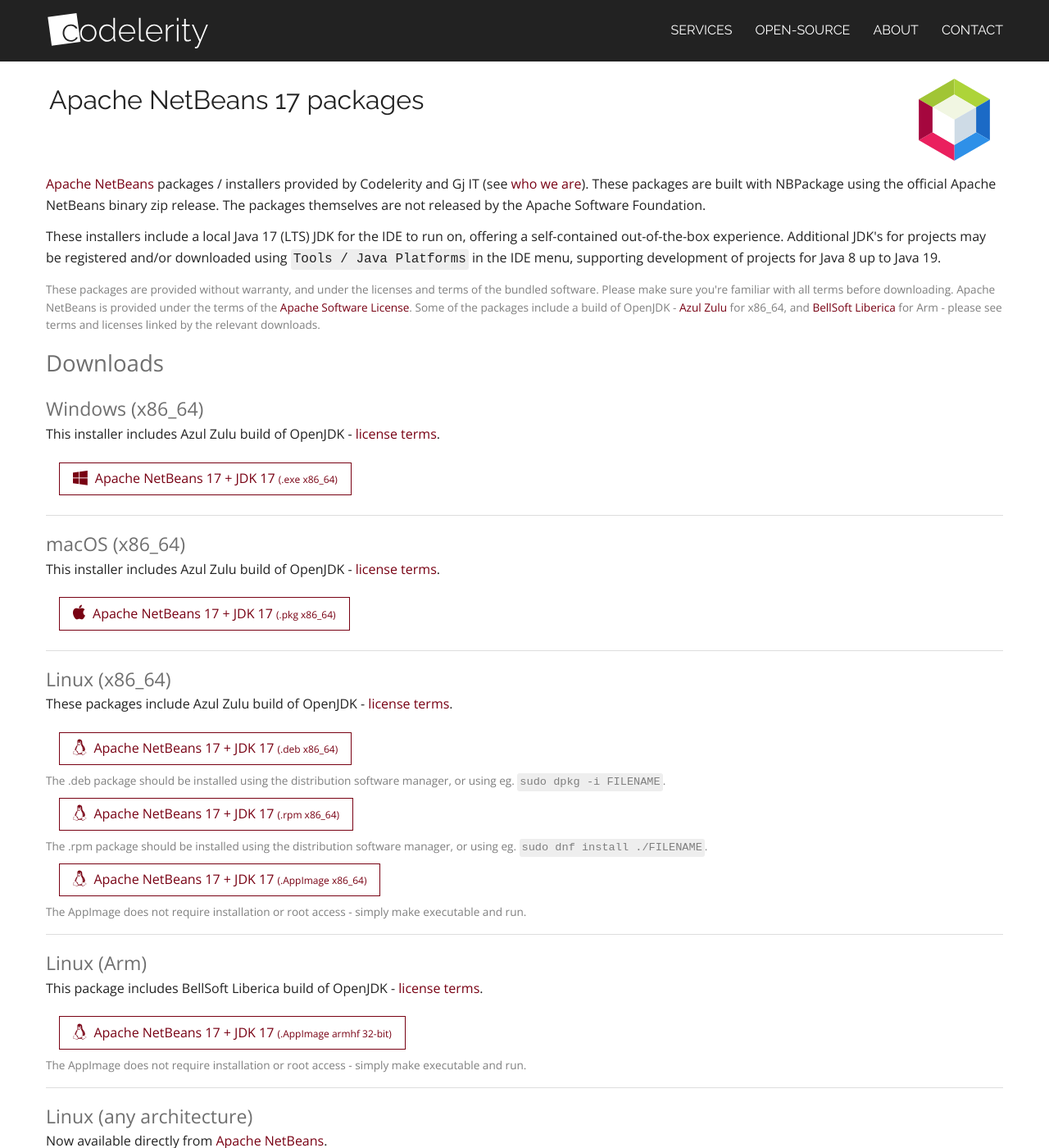
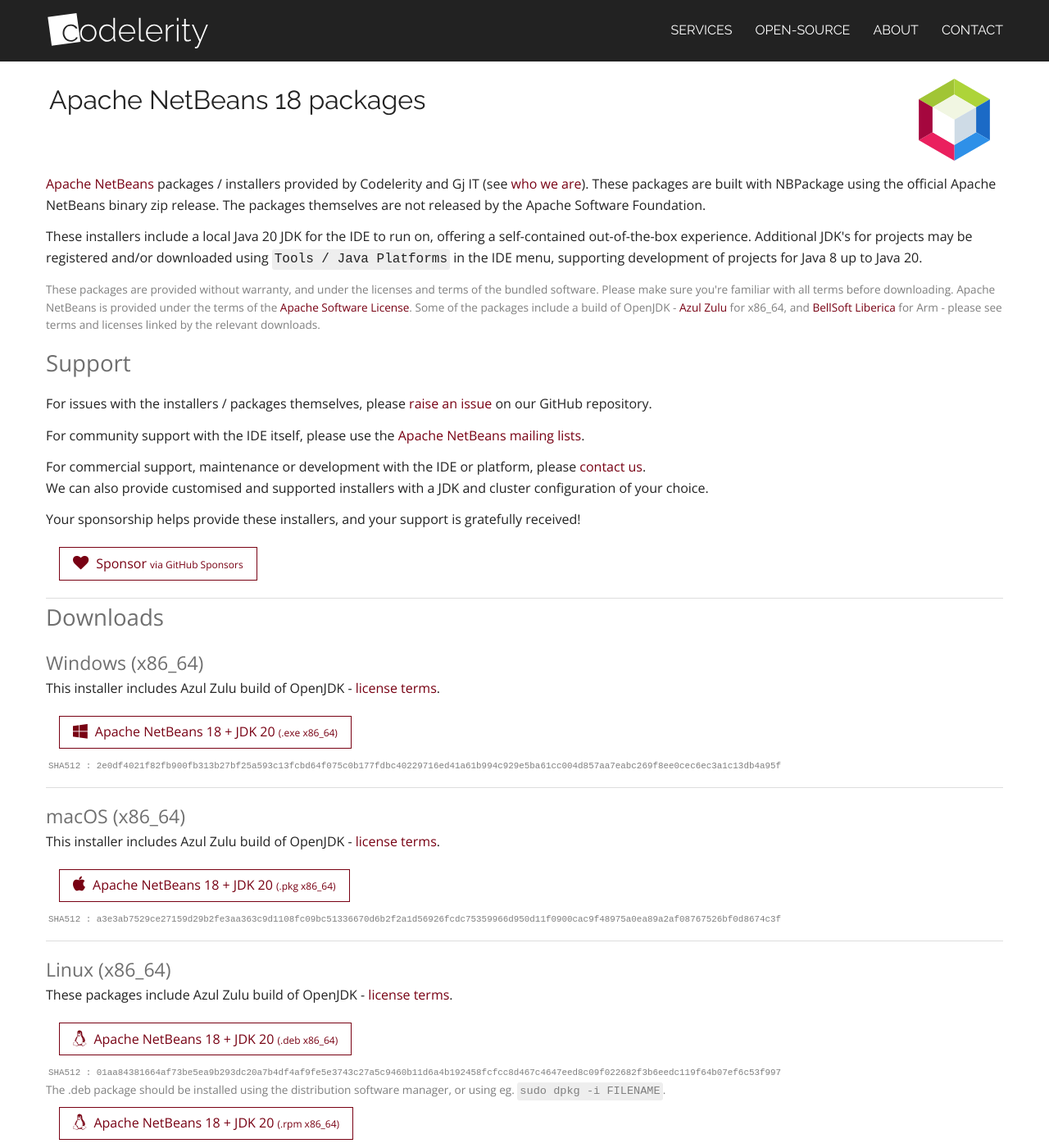
Before and after one commit to neilcsmith-net/codelerity-com-deploy, a Jekyll site: the page built from netbeans.html, in a window 1280 px wide and 1400 px high. Shown: the whole window at 82% size. Built offline with Jekyll 4.4.1, drawn with Linux system fonts in a browser that asks for light colours; nearby versions of some CDN libraries; comment, search, counter and statistics services are not loaded; some of the changed text lies outside the part shown.

Commit message:
Update NetBeans page for Apache NetBeans 18 release.

```diff
--- a/_sass/_site-netbeans.scss
+++ b/_sass/_site-netbeans.scss
@@ -15,13 +15,13 @@
     }
   }
 
+  .downloads {
+    border-top: 1px solid $light-gray;
+  }
+
   .terms, aside {
     font-size: 0.85em;
     color: $medium-gray;
-  }
-
-  .type-arch {
-    font-size: 0.75em;
   }
 
   .download-arch {
@@ -38,6 +38,15 @@
       font-size: 1.2em;
       margin-right: 0.25em;
     }
+    .type-arch, .extra-info {
+      font-size: 0.75em;
+    }
+  }
+
+  .hash {
+    line-break: anywhere;
+    font-size: 0.8em;
+    background-color: transparent;
   }
 
 }
--- a/netbeans.html
+++ b/netbeans.html
@@ -1,6 +1,6 @@
 ---
 layout: page
-title: "Apache NetBeans 17 packages"
+title: "Apache NetBeans 18 packages"
 permalink: /netbeans/
 ---
 
@@ -10,10 +10,10 @@
     are built with NBPackage using the official Apache NetBeans binary zip release.
     The packages themselves are not released by the Apache Software Foundation.
   </p>
-  <p>These installers include a local Java 17 (LTS) JDK for the IDE to run on,
+  <p>These installers include a local Java 20 JDK for the IDE to run on,
     offering a self-contained out-of-the-box experience. Additional JDK's for projects
     may be registered and/or downloaded using <code>Tools / Java Platforms</code> in the
-    IDE menu, supporting development of projects for Java 8 up to Java 19.</p>
+    IDE menu, supporting development of projects for Java 8 up to Java 20.</p>
 </section>
 
 <section class="terms">
@@ -28,57 +28,86 @@
   </p>
 </section>
 
+<section class="support">
+  <h2>Support</h2>
+  <p>For issues with the installers / packages themselves, please
+    <a href="https://github.com/codelerity/netbeans-installers/issues">raise an issue</a>
+    on our GitHub repository.</p>
+  <p>For community support with the IDE itself, please use the
+    <a href="https://netbeans.apache.org/community/mailing-lists.html">Apache NetBeans mailing lists</a>.</p>
+  <p>For commercial support, maintenance or development with the IDE or platform, please
+    <a href="/contact/">contact us</a>.<br>
+    We can also provide customised and supported installers with a JDK and cluster configuration
+    of your choice.</p>
+  <p>Your sponsorship helps provide these installers, and your support is
+    gratefully received!</p>
+  <p><a href="https://github.com/sponsors/neilcsmith-net" target="_blank"
+            class="btn"><i class="fa fa-heart"></i>
+      Sponsor
+        <span class="extra-info">via GitHub Sponsors</span></a></p>
+</section>
+
 <section class="downloads">
   <h2>Downloads</h2>
   <section class="download-arch">
     <h3>Windows (x86_64)</h3>
     <p>This installer includes Azul Zulu build of OpenJDK -
-      <a href="https://docs.azul.com/core/tpls/january-2023/zulu17_tpl.html">license terms</a>.</p>
-    <div><a href="https://github.com/codelerity/netbeans-installers/releases/download/v17-build1/Apache-NetBeans-17.exe"
+      <a href="https://docs.azul.com/core/tpls/april-2023/zulu20_tpl.html">license terms</a>.</p>
+    <div><a href="https://github.com/codelerity/netbeans-installers/releases/download/v18-build1/Apache-NetBeans-18.exe"
             class="btn"><i class="fa fa-windows"></i>
-        Apache NetBeans 17 + JDK 17
+        Apache NetBeans 18 + JDK 20
         <span class="type-arch">(.exe x86_64)</span></a></div>
+    <aside>
+      <code class="hash">SHA512 : 2e0df4021f82fb900fb313b27bf25a593c13fcbd64f075c0b177fdbc40229716ed41a61b994c929e5ba61cc004d857aa7eabc269f8ee0cec6ec3a1c13db4a95f</code>
+    </aside>
   </section>
   <section class="download-arch">
     <h3>macOS (x86_64)</h3>
     <p>This installer includes Azul Zulu build of OpenJDK -
-      <a href="https://docs.azul.com/core/tpls/january-2023/zulu17_tpl.html">license terms</a>.</p>
-    <div><a href="https://github.com/codelerity/netbeans-installers/releases/download/v17-build1/Apache-NetBeans-17.pkg"
+      <a href="https://docs.azul.com/core/tpls/april-2023/zulu20_tpl.html">license terms</a>.</p>
+    <div><a href="https://github.com/codelerity/netbeans-installers/releases/download/v18-build1/Apache-NetBeans-18.pkg"
             class="btn"><i class="fa fa-apple"></i>
-        Apache NetBeans 17 + JDK 17
+        Apache NetBeans 18 + JDK 20
         <span class="type-arch">(.pkg x86_64)</span></a></div>
+    <aside>
+      <code class="hash">SHA512 : a3e3ab7529ce27159d29b2fe3aa363c9d1108fc09bc51336670d6b2f2a1d56926fcdc75359966d950d11f0900cac9f48975a0ea89a2af08767526bf0d8674c3f</code>
+    </aside>
   </section>
   <section class="download-arch">
     <h3>Linux (x86_64)</h3>
     <p>These packages include Azul Zulu build of OpenJDK -
-      <a href="https://docs.azul.com/core/tpls/january-2023/zulu17_tpl.html">license terms</a>.</p>
-    <div><a href="https://github.com/codelerity/netbeans-installers/releases/download/v17-build1/apache-netbeans_17-1_amd64.deb"
+      <a href="https://docs.azul.com/core/tpls/april-2023/zulu20_tpl.html">license terms</a>.</p>
+    <div><a href="https://github.com/codelerity/netbeans-installers/releases/download/v18-build1/apache-netbeans_18-1_amd64.deb"
             class="btn"><i class="fa fa-linux"></i>
-        Apache NetBeans 17 + JDK 17
+        Apache NetBeans 18 + JDK 20
         <span class="type-arch">(.deb x86_64)</span></a></div>
-    <aside>The .deb package should be installed using the distribution software manager,
+    <aside><code class="hash">SHA512 : 01aa84381664af73be5ea9b293dc20a7b4df4af9fe5e3743c27a5c9460b11d6a4b192458fcfcc8d467c4647eed8c09f022682f3b6eedc119f64b07ef6c53f997</code><br>
+      The .deb package should be installed using the distribution software manager,
       or using eg. <code>sudo dpkg -i FILENAME</code>.</aside>
-    <div><a href="https://github.com/codelerity/netbeans-installers/releases/download/v17-build1/apache-netbeans-17-0.x86_64.rpm"
+    <div><a href="https://github.com/codelerity/netbeans-installers/releases/download/v18-build1/apache-netbeans-18-0.x86_64.rpm"
             class="btn"><i class="fa fa-linux"></i>
-        Apache NetBeans 17 + JDK 17
+        Apache NetBeans 18 + JDK 20
         <span class="type-arch">(.rpm x86_64)</span></a></div>
-    <aside>The .rpm package should be installed using the distribution software manager,
+    <aside><code class="hash">SHA512 : 433a84ec3d95440e1116b4d55de8f617a2cecff893f8dbd73c7827f6374ba757eafda4d0d35dd66a47d63534affe3f9152f718124c04ccef3fad97c65936c15a</code><br>
+      The .rpm package should be installed using the distribution software manager,
       or using eg. <code>sudo dnf install ./FILENAME</code>.</aside>
-    <div><a href="https://github.com/codelerity/netbeans-installers/releases/download/v17-build1/Apache_NetBeans-17-x86_64.AppImage"
+    <div><a href="https://github.com/codelerity/netbeans-installers/releases/download/v18-build1/Apache_NetBeans-18-x86_64.AppImage"
             class="btn"><i class="fa fa-linux"></i>
-        Apache NetBeans 17 + JDK 17
+        Apache NetBeans 18 + JDK 20
         <span class="type-arch">(.AppImage x86_64)</span></a></div>
-    <aside>The AppImage does not require installation or root access - simply make executable and run.</aside>
+    <aside><code class="hash">SHA512 : e48c75a13ad9210d40cffa933cbee19abc5f48dc12a80677888534298dd6bf28d246909e7138a87ac7022c6145ef240ea6502851e2a2bc0678ce2a438a2b1e31</code><br>
+      The AppImage does not require installation or root access - simply make executable and run.</aside>
   </section>
   <section class="download-arch">
     <h3>Linux (Arm)</h3>
     <p>This package includes BellSoft Liberica build of OpenJDK -
       <a href="https://bell-sw.com/liberica_eula/">license terms</a>.</p>
-    <div><a href="https://github.com/codelerity/netbeans-installers/releases/download/v17-build1/Apache_NetBeans-17-arm.AppImage"
+    <div><a href="https://github.com/codelerity/netbeans-installers/releases/download/v18-build1/Apache_NetBeans-18-arm.AppImage"
             class="btn"><i class="fa fa-linux"></i>
-        Apache NetBeans 17 + JDK 17
+        Apache NetBeans 18 + JDK 20
         <span class="type-arch">(.AppImage armhf 32-bit)</span></a></div>
-    <aside>The AppImage does not require installation or root access - simply make executable and run.</aside>
+    <aside><code class="hash">SHA512 : c7f71f40feb6e1ba322979ca6a55ce8b46357e852fc24feaa59961d871e70574fb33aac8d107ff5922b3f4f106d160636399beeec51cd9662550bee99eec33dc</code><br>
+      The AppImage does not require installation or root access - simply make executable and run.</aside>
   </section>
   <section class="download-arch">
     <h3>Linux (any architecture)</h3>
@@ -89,19 +118,11 @@
   </section>
 </section>
 
-<section>
+<section class="information">
   <h2 id="who">Who we are</h2>
   <p>These packages are produced by Codelerity and Gj IT, companies founded by Neil C Smith
     and Geertjan Wielenga respectively. Neil and Geertjan are both members of the Apache NetBeans PMC,
     and of the Apache Software Foundation. Geertjan is also chair of the Apache NetBeans project.</p>
-
-  <h2>Support</h2>
-  <p>For issues with the installers / packages themselves, please
-    <a href="https://github.com/codelerity/netbeans-installers/issues">raise an issue</a>
-    on our GitHub repository.</p>
-  <p>For community support with the IDE itself, please use the
-    <a href="https://netbeans.apache.org/community/mailing-lists.html">Apache NetBeans mailing lists</a>.</p>
-  <p>For commercial support or development with the IDE or platform, please <a href="/contact/">contact us</a>.</p>
 
   <h2>Legal</h2>
   <p>Apache, Apache NetBeans and the Apache NetBeans logo are trademarks or registered trademarks
```
